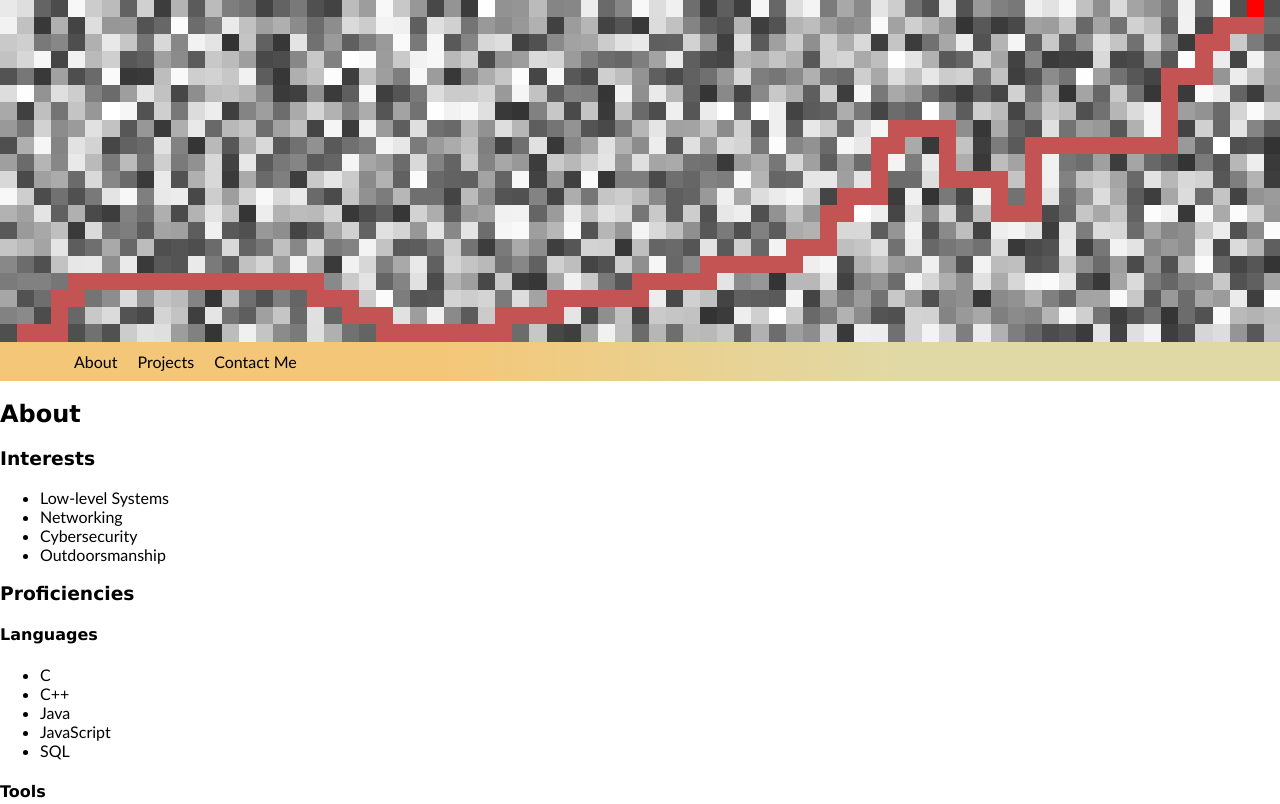
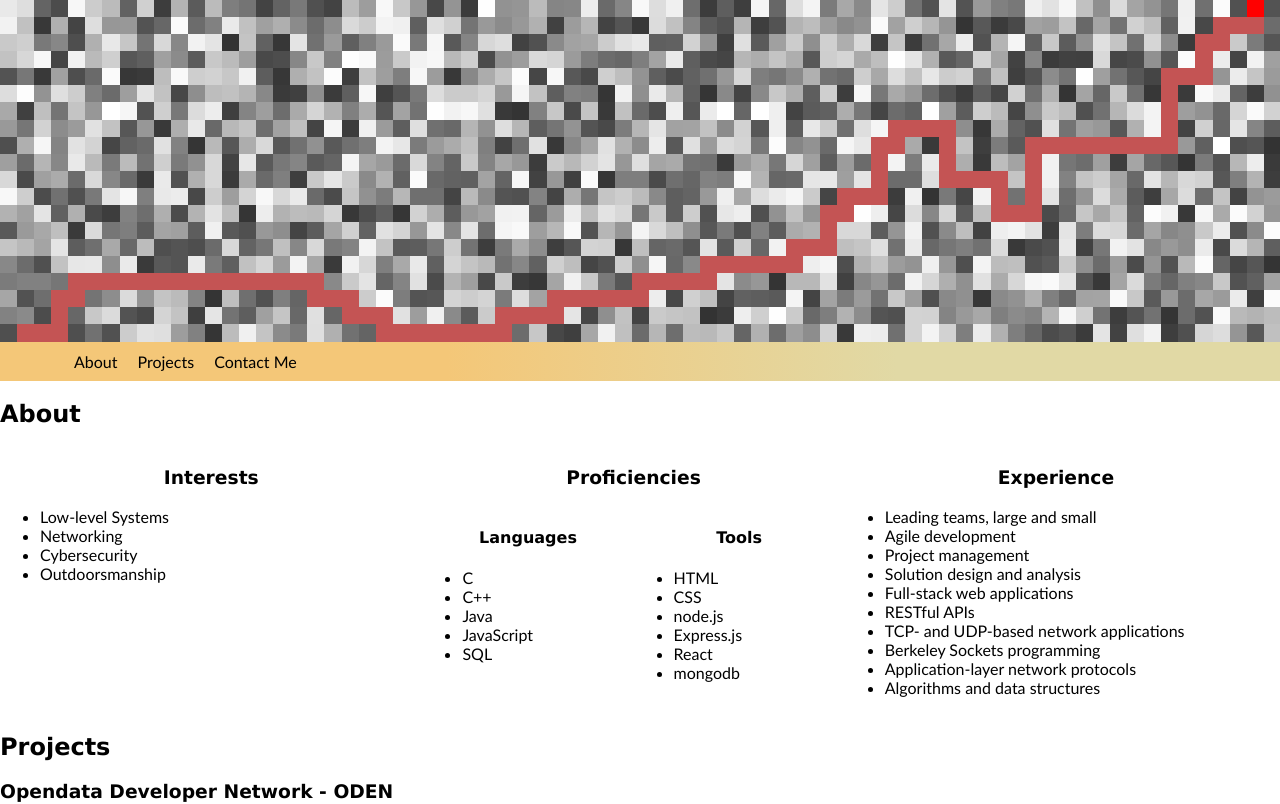
Before and after one commit to mbabey/personal-site, a React (Create React App) app in the folder front-end/: page / in a window 1280 px wide. Shown: the top 804 px of the page. Built offline with nearby package versions, Linux system fonts and the light colour scheme.

Commit message:
Add some prelim styles to about page

```diff
--- a/front-end/src/components/App.js
+++ b/front-end/src/components/App.js
@@ -1,4 +1,4 @@
-import React, { useRef, useState } from 'react'
+import React, { useRef } from 'react'
 import Pathfind from './Pathfind';
 import Nav from './Nav';
 import About from './SectionAbout';
--- a/front-end/src/components/SectionAbout.js
+++ b/front-end/src/components/SectionAbout.js
@@ -1,9 +1,12 @@
-import React, { forwardRef } from 'react'
+import React, { forwardRef } from 'react';
+
+import '../styles/about.css';
 
 const About = forwardRef(function About(props, ref) {
   return (
     <section id='about' ref={ref}>
       <h2>About</h2>
+      <div className='wrapper'>
         <div id='interests'>
           <h3>Interests</h3>
           <ul>
@@ -15,6 +18,7 @@ const About = forwardRef(function About(props, ref) {
         </div>
         <div id='proficiencies'>
           <h3>Proficiencies</h3>
+          <div className='wrapper'>
             <div id='languages'>
               <h4>Languages</h4>
               <ul>
@@ -37,6 +41,7 @@ const About = forwardRef(function About(props, ref) {
               </ul>
             </div>
           </div>
+        </div>
         <div id='experience'>
           <h3>Experience</h3>
           <ul>
@@ -52,6 +57,7 @@ const About = forwardRef(function About(props, ref) {
             <li>Algorithms and data structures</li>
           </ul>
         </div>
+      </div>
     </section>
   )
 });
--- /dev/null
+++ b/front-end/src/styles/about.css
@@ -0,0 +1,16 @@
+#about h3,
+#about h4 {
+  text-align: center;
+}
+
+@media screen and (min-width: 700px) {
+  #about .wrapper {
+    display: grid;
+    grid-template-columns: 33% 33% 33%;
+  }
+
+  #about .wrapper #proficiencies .wrapper {
+    display: grid;
+    grid-template-columns: 50% 50%;
+  }
+}
```
Lines whose indentation alone changed are shown as unchanged.
